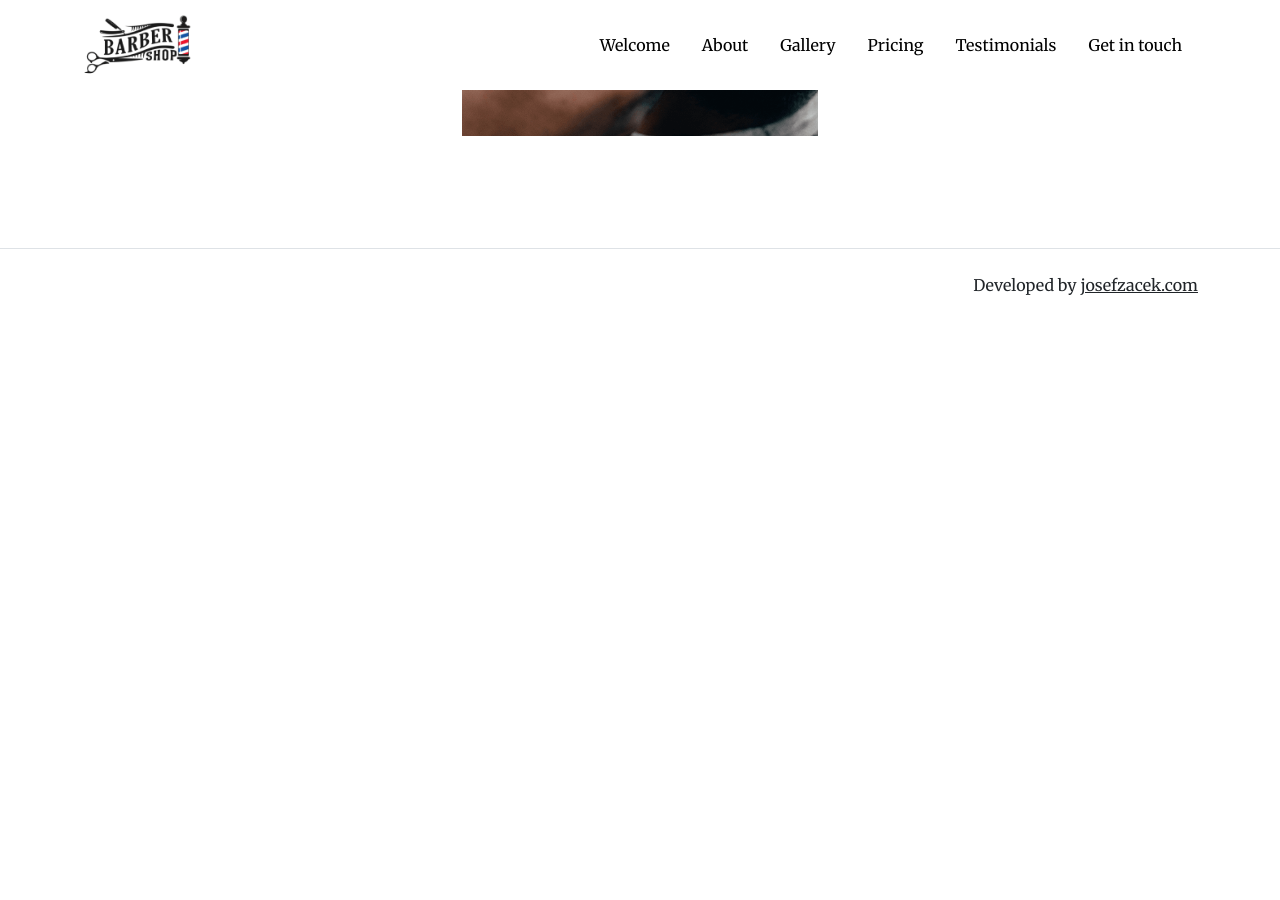
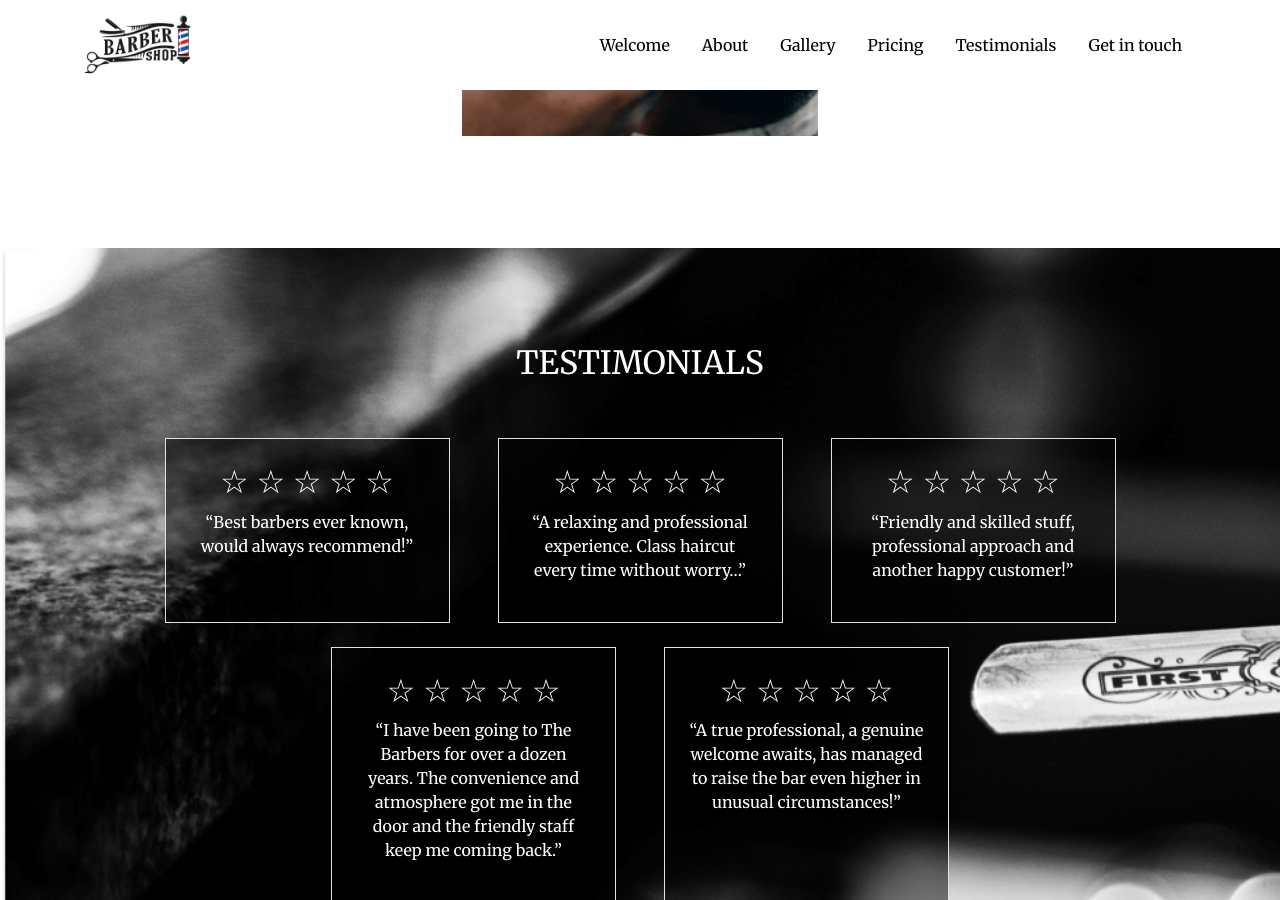
Before and after one commit to josefzacek/barber.josefzacek.com, a Jekyll site: the page built from index.html, in a window 1280 px wide and 900 px high, scrolled down 3559 px. Built offline with Jekyll 4.4.1, drawn with Linux system fonts in a browser that asks for light colours; before the commit the page ends 3896 px from its top, so only the background shows below that.

Commit message:
add HTML for testimonials section

```diff
--- a/index.html
+++ b/index.html
@@ -76,3 +76,45 @@ layout: default
     </div>
   </div>
 </div>
+
+<br>
+<br>
+
+<div class="container-fluid testimonials-row py-5" id="testimonials">
+  <div class="container py-5">
+    <div class="row">
+      <div class="col-sm-12 mb-5">
+        <h2 class="text-white text-center">TESTIMONIALS</h2>
+      </div>
+    </div>
+
+    <div class="row d-flex justify-content-center">
+      <div class="bg-black bg-opacity-50 border col-md-3 mb-4 mx-4 mx-lg-4 mx-md-2 p-4 p-lg-4 p-md-2">
+        <h2 class="text-center text-white">&#9734; &#9734; &#9734; &#9734; &#9734;</h2>
+        <p class="text-center text-white">“Best barbers ever known, would always recommend!”</p>
+      </div>
+
+      <div class="bg-black bg-opacity-50 border col-md-3 mb-4 mx-4 mx-lg-4 mx-md-2 p-4 p-lg-4 p-md-2">
+        <h2 class="text-center text-white">&#9734; &#9734; &#9734; &#9734; &#9734;</h2>
+        <p class="text-center text-white">“A relaxing and professional experience. Class haircut every time without worry…”</p>
+      </div>
+
+      <div class="bg-black bg-opacity-50 border col-md-3 mb-4 mx-4 mx-lg-4 mx-md-2 p-4 p-lg-4 p-md-2">
+        <h2 class="text-center text-white">&#9734; &#9734; &#9734; &#9734; &#9734;</h2>
+        <p class="text-center text-white">“Friendly and skilled stuff, professional approach and another happy customer!”</p>
+      </div>
+    </div>
+
+    <div class="row d-flex justify-content-center">
+      <div class="bg-black bg-opacity-50 border col-md-3 mb-4 mx-4 mx-lg-4 mx-md-2 p-4 p-lg-4 p-md-2">
+        <h2 class="text-center text-white">&#9734; &#9734; &#9734; &#9734; &#9734;</h2>
+        <p class="text-center text-white">“I have been going to The Barbers for over a dozen years. The convenience and atmosphere got me in the door and the friendly staff keep me coming back.”</p>
+      </div>
+
+      <div class="bg-black bg-opacity-50 border col-md-3 mb-4 mx-4 mx-lg-4 mx-md-2 p-4 p-lg-4 p-md-2">
+        <h2 class="text-center text-white">&#9734; &#9734; &#9734; &#9734; &#9734;</h2>
+        <p class="text-center text-white">“A true professional, a genuine welcome awaits, has managed to raise the bar even higher in unusual circumstances!”</p>
+      </div>
+    </div>
+  </div>
+</div>
```
